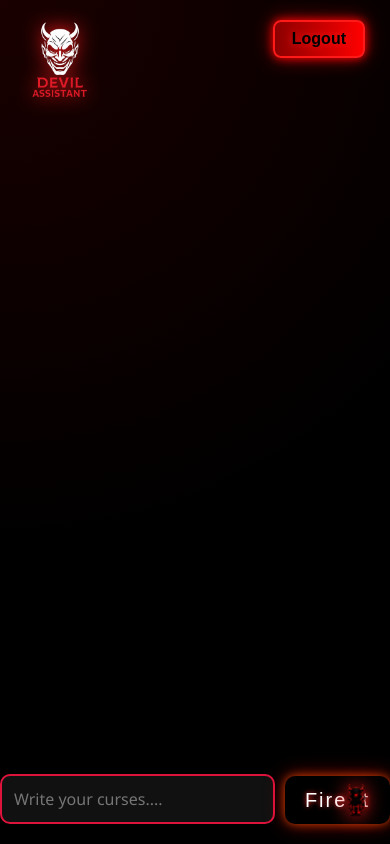
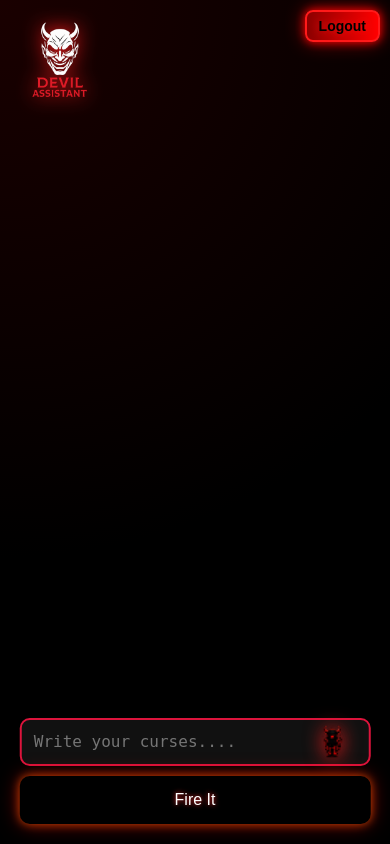
Before and after one commit to divyansh1539/personal-assistant, a Django app: page /index in a window 390 px wide. Run offline with Django 5.2, Linux system fonts and the light colour scheme.

Commit message:
make it responsive

```diff
--- a/devil/static/images/style.css
+++ b/devil/static/images/style.css
@@ -1,25 +1,24 @@
-*{
+* {
   margin: 0;
   padding: 0;
   box-sizing: border-box;
 }
-html , body {
+
+html, body {
   height: 100%;
   width: 100%;
-  overflow: hidden;
+  overflow-x: hidden;
+  font-family: 'Orbitron', sans-serif;
 }
+
 body {
-margin: 0;
   background: url("/static/images/bg.png") no-repeat center center fixed;
   background-size: cover;
   background-position: center;
-font-family: 'Orbitron', sans-serif;
 }
+
 .index-page {
-margin: 0;
   height: 100vh;
-font-family: 'Orbitron', sans-serif;
-
   background: radial-gradient(circle at top left, #1a0000, #000000 60%),
               linear-gradient(to right, #000000, #2e0000, #5a0000, #8b0000, #300000);
   background-size: cover;
@@ -90,31 +72,49 @@ z-index: 1000;
 .logout-btn:hover {
   animation: dangerShake 0.3s ease-in-out;
   background-color: #ff1a1a;
-box-shadow: 0 0 10px #ff0000, 0 0 15px #ff0000;
   transform: scale(1.1);
   cursor: pointer;
 }
 
 @keyframes dangerShake {
-0% { transform: translateX(0); }
+  0%, 100% { transform: translateX(0); }
   25% { transform: translateX(-3px); }
   50% { transform: translateX(3px); }
   75% { transform: translateX(-3px); }
-100% { transform: translateX(0); }
 }
+
+h1{
+  position: absolute;
+  top: 50%;
+  left: 50%;
+  transform: translate(-50%, -50%);
+  z-index: 900;
+  text-align: center;
+}
+
+.main-heading h1 {
+  font-size: 3rem;
+  font-weight: bold;
+  color: white;
+  margin: 0;
+  text-shadow: 0 0 15px #ff1a1a;
+  font-family: 'Orbitron', sans-serif;
+}
+
+
 .chat-input-area {
   display: flex;
   align-items: flex-end;
   gap: 10px;
-position: absolute;
+  position: fixed;
   bottom: 20px;
   left: 50%;
   transform: translateX(-50%);
-width: 100%;
+  width: 95%;
   max-width: 1200px;
   z-index: 999;
+  padding: 0 10px;
 }
-
 
 .chat-input-area textarea {
   flex: 1;
@@ -124,8 +124,6 @@ resize: none;
   padding: 12px;
   font-size: 16px;
   font-weight: 500;
-font-family: 'Segoe UI', Tahoma, Geneva, Verdana, sans-serif;
-outline: none;
   border-radius: 10px;
   background-color: #111;
   color: white;
@@ -165,7 +156,6 @@ font-size: 20px;
   border: none;
   border-radius: 10px;
   padding: 0 20px;
-letter-spacing: 2px;
   text-shadow: 0 0 5px #ff2c2c;
   box-shadow: 0 0 10px rgba(255, 94, 0, 0.7), 0 0 20px rgba(255, 0, 0, 0.5);
   cursor: pointer;
@@ -175,19 +165,13 @@ align-items: center;
   justify-content: center;
 }
 
-
-
 .chat-input-area button:hover {
   background: linear-gradient(135deg, #ff1a00, #ffbb00);
   box-shadow: 0 0 15px rgba(255, 0, 0, 0.8), 0 0 30px rgba(255, 150, 0, 0.6);
   transform: scale(1.05);
-
 }
 
 .chat-input-area img {
-position: absolute;
-margin-left: 85%;
-margin-top: 0%;
   cursor: pointer;
   height: 48px;
   width: auto;
@@ -282,3 +250,69 @@ color: #ffffff;
   text-decoration: none;
   color: white;
 }
+
+@media (max-width: 768px) {
+  .container1 {
+    width: 90%;
+    margin: 20px auto;
+    padding: 20px;
+  }
+
+  .chat-input-area {
+    flex-direction: column;
+    align-items: stretch;
+  }
+
+  .chat-input-area button,
+  .chat-input-area textarea {
+    width: 100%;
+    font-size: 1rem;
+  }
+
+  .chat-input-area img {
+    display: inline;
+    width: 47px;
+    margin-left: 78%;
+    height: auto;
+    position: absolute;
+  }
+
+  .main-heading h1 {
+    font-size: 2rem;
+    margin-top: -50px;
+  }
+
+  .logout-btn {
+    font-size: 14px;
+    padding: 6px 12px;
+    top: 10px;
+    right: 10px;
+  }
+
+  .logo img {
+    width: 100px;
+  }
+}
+@media screen and (min-width: 1024px) {
+  .index-page {
+    justify-content: flex-end;
+    padding-right: 8vw;
+  }
+
+  .container1 {
+    margin: 2% 5% 2% auto;
+    width: 32%;
+  }
+}
+
+@media screen and (max-width: 1023px) {
+  .index-page {
+    justify-content: center;
+    padding: 20px;
+  }
+
+  .container1 {
+    width: 90%;
+    margin: 20px auto;
+  }
+}
```
Also changed, not shown: other parts of devil/static/images/style.css (+13 -53 lines), devil/templates/login.html (+19 -12 lines), db.sqlite3. Lines whose indentation alone changed are shown as unchanged.
